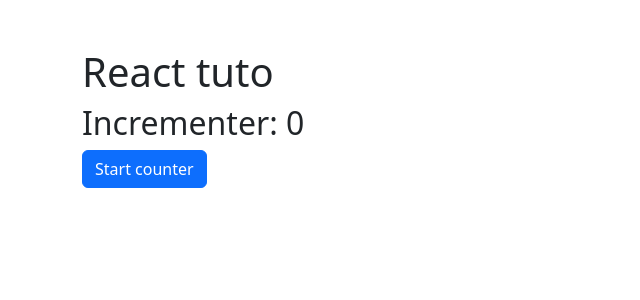
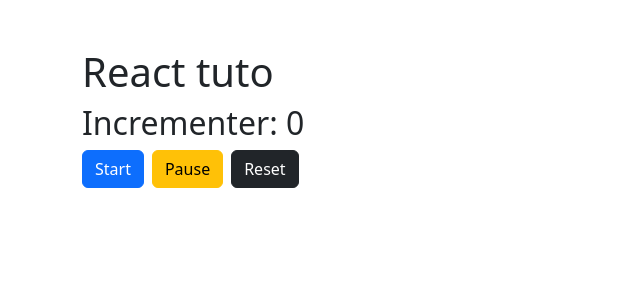
Before and after one commit to Hitch95/3WAcademy_React_Tuto_1, a React (Vite) app: page / in a window 1280 px wide. Shown: the top 300 px of the page, without its empty margins (0-640 px from the left). Built offline with nearby package versions, Linux system fonts and the light colour scheme.

Commit message:
Create incrementer

```diff
--- a/src/Incrementer.jsx
+++ b/src/Incrementer.jsx
@@ -1,19 +1,40 @@
 import React, { useState } from "react";
 
+let id = null
 export default function Incrementer () {
-  const [count, setCount] = useState(0);
+    const [count, setCount] = useState(0);
+    const [isRunning, setIsRunning] = useState(false);
+
+  function start() {
+    if (isRunning) return
+
+    setIsRunning(true)
+
+    id = setInterval(() => {
+        setCount(prevCount => prevCount + 1)
+    }, 100)
+  }
+
+  function pause() {
+    setIsRunning(false)
+    clearInterval(id)
+  }
+
+  function reset() {
+    setCount(0)
+    pause()
+  }
 
   return (
     <>
       <h2>Incrementer: <span>{count}</span></h2>
-      <button
-        onClick={() => {
-
-        }}
-        className='btn btn-primary me-2'
-      >
-        Start counter
-      </button>
+      {/* {isRunning
+        ? <button onClick={pause} className='btn btn-warning me-2'>Pause</button>
+        : <button onClick={start} className='btn btn-primary me-2'>Start</button>
+      } */}
+      <button onClick={start} className='btn btn-primary me-2'>Start</button>
+      <button onClick={pause} className='btn btn-warning me-2'>Pause</button>
+      <button onClick={reset} className='btn btn-dark me-2'>Reset</button>
     </>
   );
 }
```
Also changed, not shown: src/FormattedTime.jsx (added, +7 -0 lines), src/StopWatch.jsx (added).
